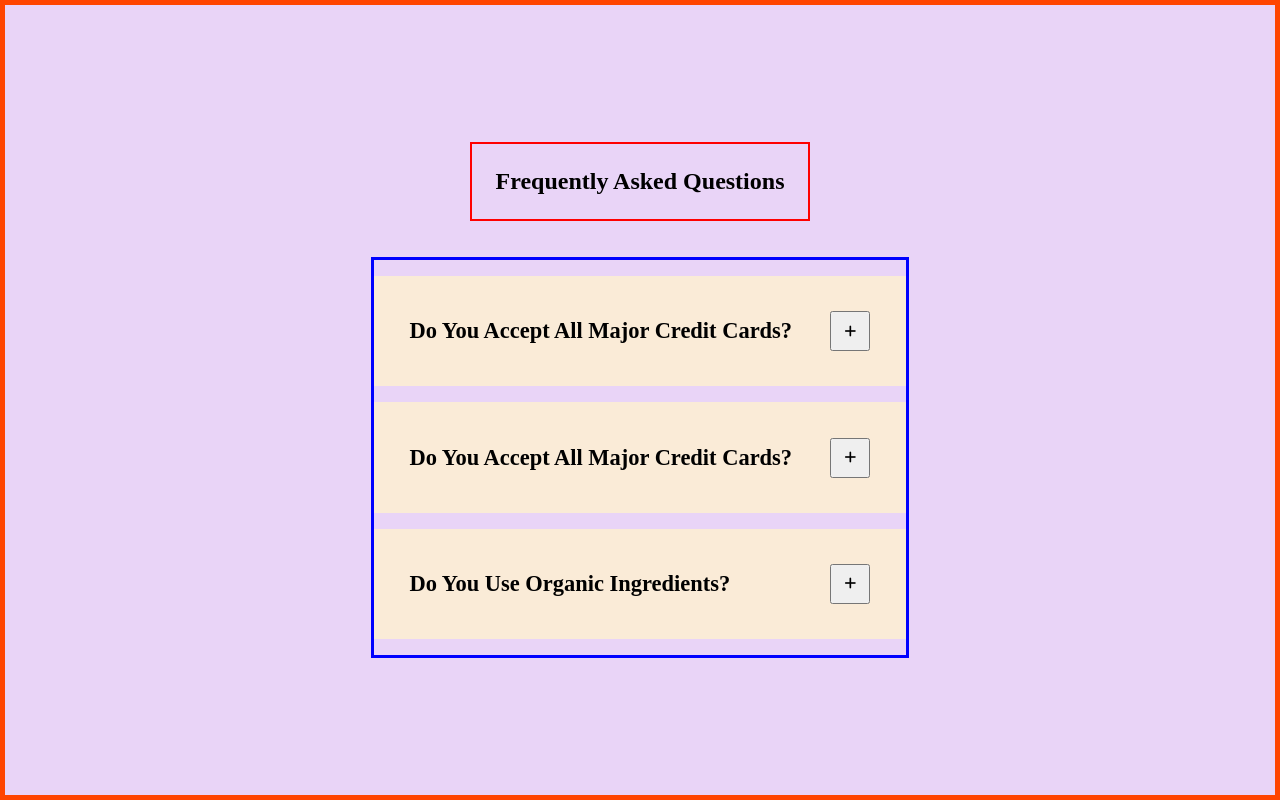
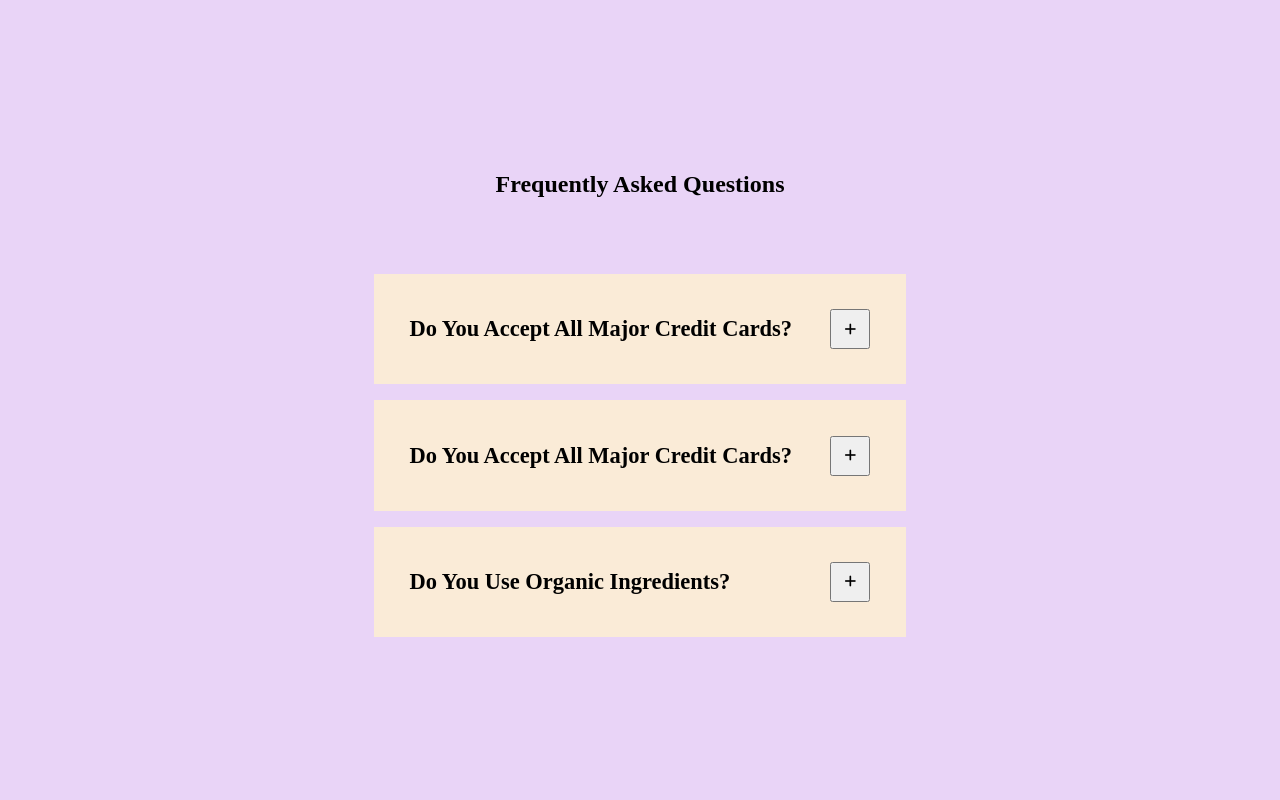
Before and after one commit to Greattie/faqs, a plain HTML site: page index.html in a window 1280 px wide. Drawn offline with Linux system fonts and the light colour scheme.

Commit message:
removed border styles

```diff
--- a/script.js
+++ b/script.js
@@ -1,10 +1,8 @@
 const btn = document.querySelectorAll('.btn')
 const ans= document.querySelectorAll('.ans')
 
-console.log(ans)
-
 btn.forEach(function(item){
-    item.addEventListener('click', function(e){
+    item.addEventListener('click', function(){
         ans.forEach(function(answer){
             if(answer.classList.contains('show')){
             answer.classList.remove('show')
--- a/style.css
+++ b/style.css
@@ -9,7 +9,6 @@ body {
 }
 
 .wrapper {
-  border: 5px solid orangered;
   min-height: 100vh;
   display: flex;
   flex-direction: column;
@@ -18,12 +17,8 @@ body {
 }
 
 .header-text {
-  border: 2px solid red;
   margin-bottom: 1.5em;
   padding: 1em;
-}
-.text {
-  border: 3px solid blue;
 }
 
 .question{
```
